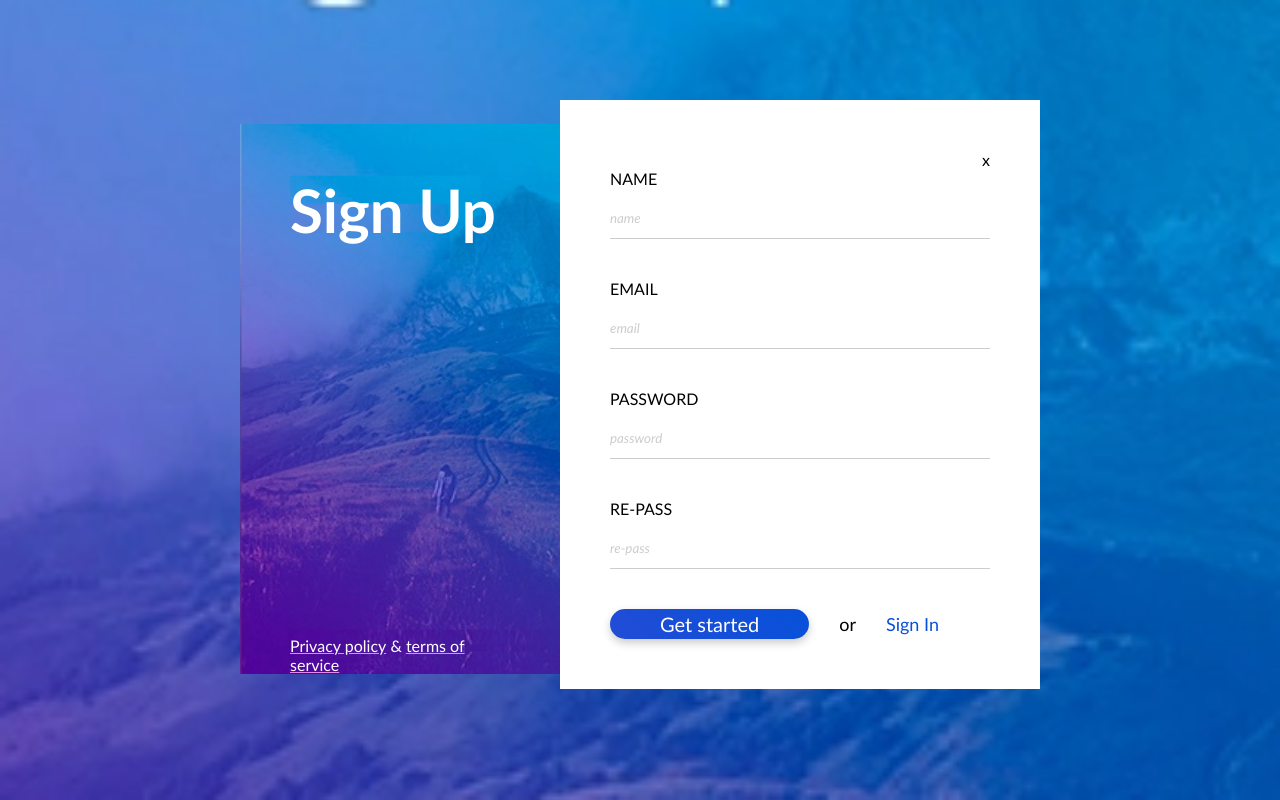
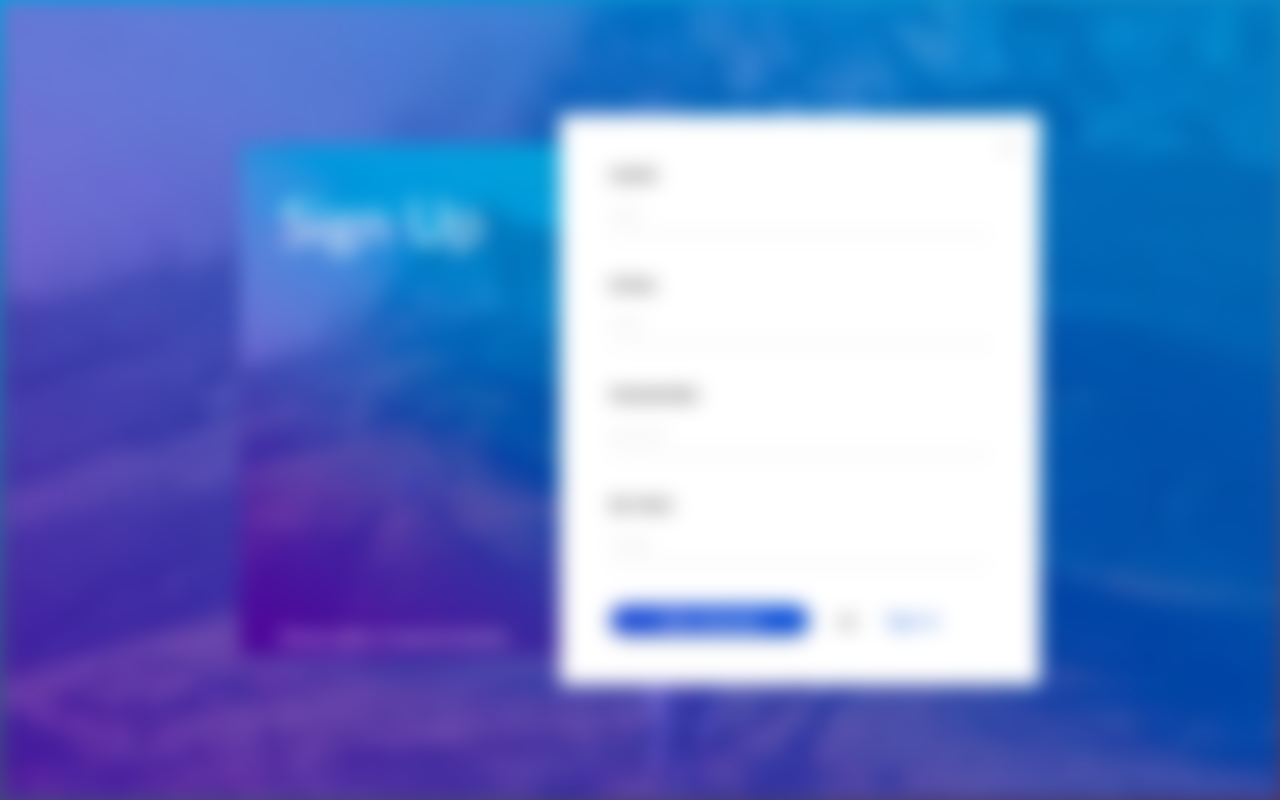
Before and after one commit to KoRRysPas/4-sign-up, a plain HTML site: page index.html in a window 1280 px wide. Drawn offline with Linux system fonts and the light colour scheme.

Commit message:
with mistake

```diff
--- a/css/main.css
+++ b/css/main.css
@@ -1,8 +1,3 @@
-body {
-  background-image: url(/ddd.PNG);
-  background-size: cover;
-  background-repeat: no-repeat;
-}
 body,
 body * {
   margin: 0;
@@ -11,28 +6,53 @@ body * {
   box-sizing: border-box;
   font-family: 'Gill Sans', 'Gill Sans MT', Calibri, 'Trebuchet MS', sans-serif;
 }
+body {
+  background: #615ed2;
+  background: linear-gradient(171deg, #009fe0 0%, #4e3463 100%);
+}
+.background {
+  display: inline-block;
+  width: 100%;
+  height: 100vh;
+  background-image: url(../img/picas.jpg);
+  background-size: cover;
+  background-repeat: no-repeat;
+  background-position: center;
+  filter: blur(10px);
+}
 
 main {
-
   display: inline-block;
   width: 800px;
-  margin-top: 100px;
-  margin-left: calc(50% - 400px);
+  top: 50%;
+  left: 50%;
+  transform: translate(-50%, -50%);
+  position: absolute;
 }
 
 .left-column {
-  margin-top: 24px;
+  position: absolute;
+  padding: 40px;
   color: white;
   background-image: url(../img/picas.jpg);
   background-size: cover;
+  background-repeat: no-repeat;
+  background-position: center;
   width: 40%;
   float: left;
-  padding: 50px;
-  height: 550px;
+  top: 30px;
+  bottom: 30px;
+  left: 0;
+}
+.main-title {
+  font-weight: lighter;
 }
 
 .bottom-links {
-  margin-top: 390px;
+  position: absolute;
+  left: 40px;
+  right: 40px;
+  bottom: 10px;
   color: white;
 }
 .bottom-links > a {
@@ -49,14 +69,23 @@ main {
 
 .right-column {
   width: 60%;
-  float: left;
+  float: right;
   padding: 50px;
   background-color: #fff;
+  position: relative;
 }
 
 .close {
   display: inline-block;
-  float: right;
+  width: 60px;
+  height: 60px;
+  text-align: center;
+  line-height: 54px;
+  position: absolute;
+  top: 0px;
+  right: 0px;
+  font-size: 30px;
+  color: #0003;
 }
 
 .form {
--- a/index.html
+++ b/index.html
@@ -8,6 +8,7 @@
     <link rel="stylesheet" href="./css/main.css">
 </head>
 <body>
+    <div class="background"</div>
     <main>
         <div class="left-column">
             <h1 class="main-title">Sign Up</h1>
```
